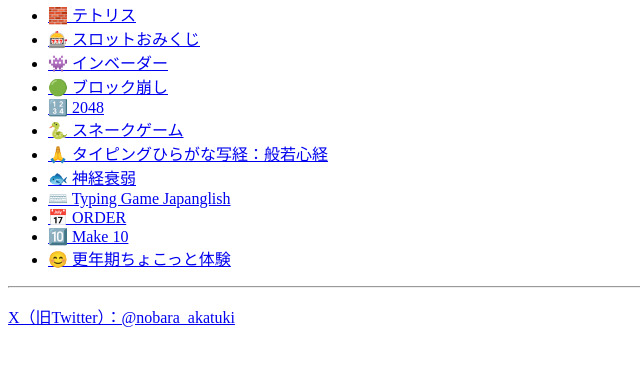
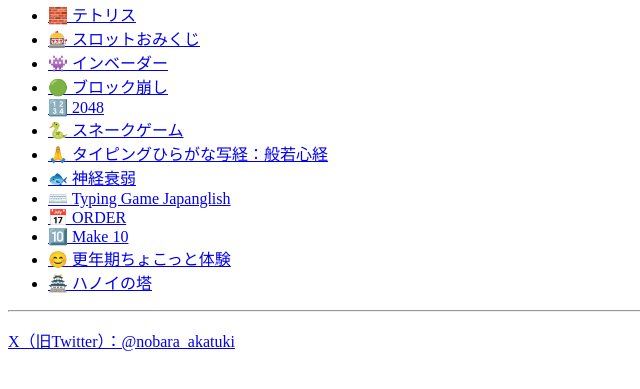
Before and after one commit to nobara33/nobara33.github.io, a plain HTML site: page index.html in a window 1280 px wide. Shown: the part 87-476 px from the top of the page, without its empty margins (0-640 px from the left). Drawn offline with Linux system fonts and the light colour scheme.

Commit message:
Update index.html
ハノイの塔を追加

```diff
--- a/index.html
+++ b/index.html
@@ -19,6 +19,7 @@
     <li><a href="https://nobara33.github.io/ORDER/">📅 ORDER</a></li>
     <li><a href="https://nobara33.github.io/make10/">🔟 Make 10</a></li>
     <li><a href="https://nobara33.github.io/kounenki/">😊 更年期ちょこっと体験</a></li>
+    <li><a href="https://nobara33.github.io/hanoi/">🏯 ハノイの塔</a></li>
   </ul>
 
   <hr>
```
